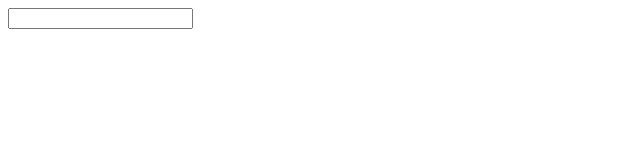
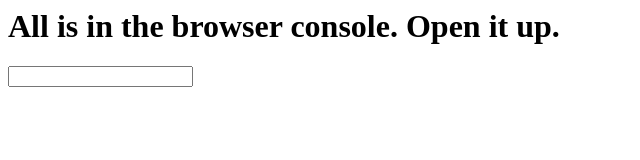
Before and after one commit to atapas/js-tips-tricks, a plain HTML site: page index.html in a window 1280 px wide. Shown: the whole page, without its empty margins (0-640 px from the left). Drawn offline with Linux system fonts and the light colour scheme.

Commit message:
Added a heading in the index html

```diff
--- a/index.html
+++ b/index.html
@@ -6,6 +6,7 @@
     </head>
 
     <body>
+      <h1>All is in the browser console. Open it up.</h1>
         <script>
             // 1. No Concatenation use Template string
             {
```
